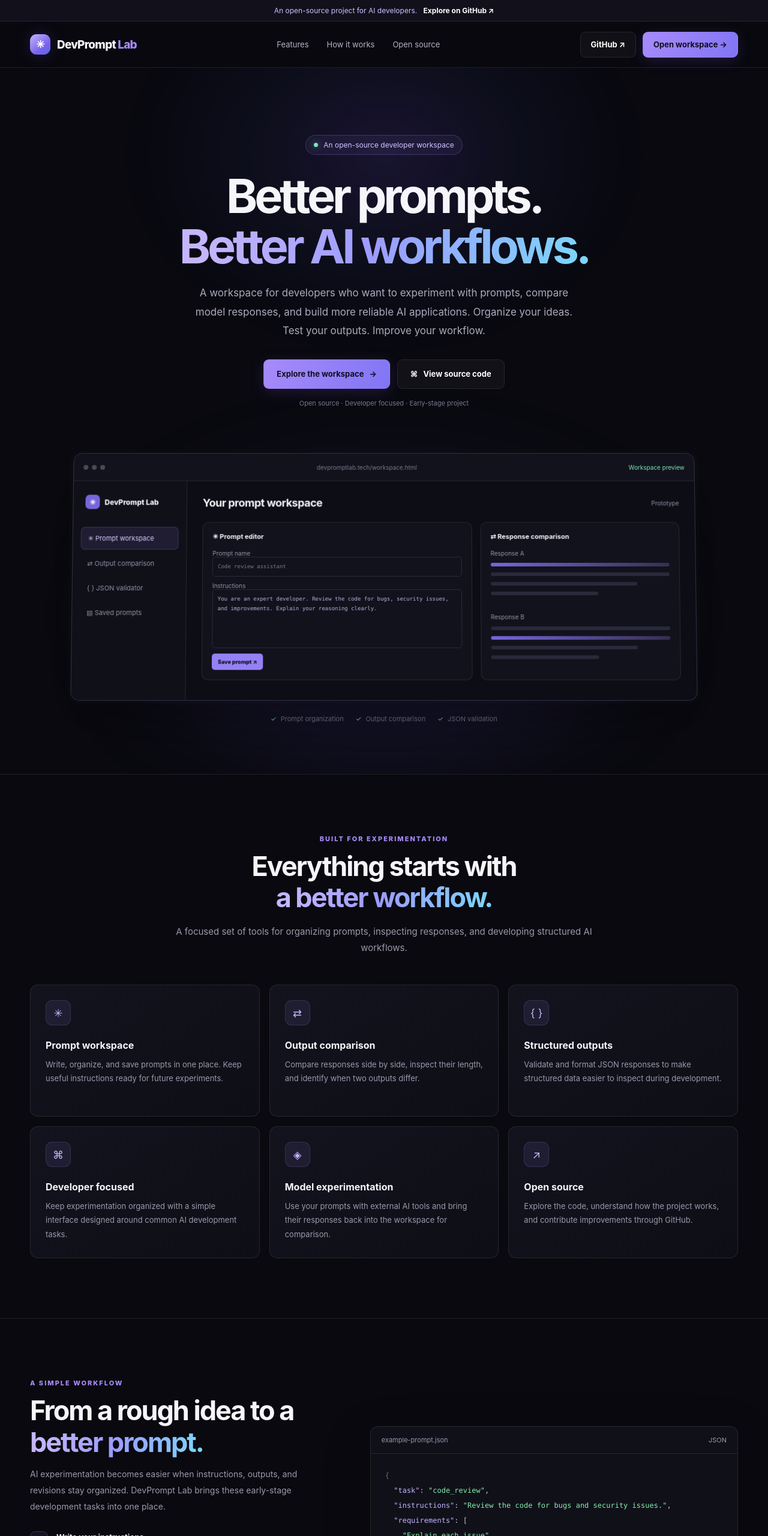
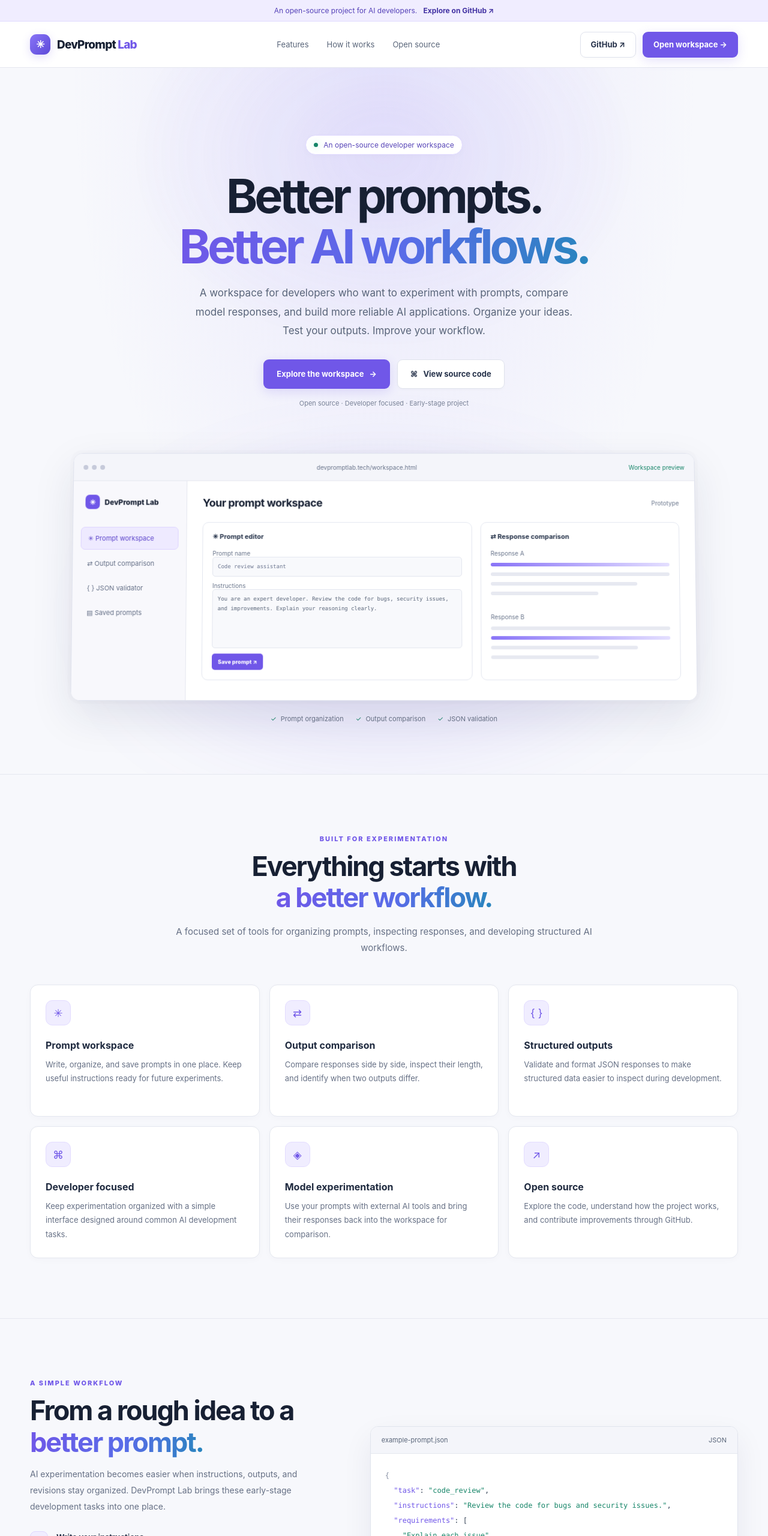
Before and after one commit to vickymyth564/devprompt-lab, a website: page public/index.html in a window 1280 px wide. Shown: the top 2560 px of the page at 60% size. Drawn offline with Linux system fonts and the light colour scheme.

Commit message:
Apply professional light theme to landing page

```diff
--- a/public/index.html
+++ b/public/index.html
@@ -899,6 +899,390 @@
         gap: 16px;
       }
     }
+    /* ========================================
+   DEVPrompt LAB — PROFESSIONAL LIGHT THEME
+   ======================================== */
+
+:root {
+  --bg: #f7f8fc;
+  --surface: #ffffff;
+  --surface-2: #f0f2f8;
+  --border: #e5e7ef;
+  --text: #172033;
+  --muted: #667085;
+  --purple: #7057e8;
+  --blue: #4263eb;
+  --green: #168568;
+}
+
+/* Overall page */
+body {
+  background: #f7f8fc;
+  color: #172033;
+}
+
+/* Announcement bar */
+.announcement {
+  background: #f0edff;
+  color: #5542b8;
+  border-color: #e2dcff;
+}
+
+.announcement a {
+  color: #4333a3;
+}
+
+/* Navigation */
+.navbar {
+  background: rgba(255, 255, 255, 0.94);
+  border-color: #e5e7ef;
+}
+
+.nav-links {
+  color: #596579;
+}
+
+.nav-links a:hover {
+  color: #7057e8;
+}
+
+.logo-mark {
+  background: linear-gradient(135deg, #8974f7, #5c49d8);
+  box-shadow: 0 4px 15px rgba(112, 87, 232, 0.2);
+}
+
+.logo-name span {
+  color: #7057e8;
+}
+
+/* Buttons */
+.button {
+  background: #ffffff;
+  border-color: #dfe2ec;
+  color: #27334b;
+  box-shadow: 0 2px 5px rgba(24, 32, 51, 0.025);
+}
+
+.button:hover {
+  background: #f7f5ff;
+  border-color: #c9bfff;
+}
+
+.button.primary {
+  background: #7057e8;
+  color: #ffffff;
+  box-shadow: 0 5px 18px rgba(112, 87, 232, 0.18);
+}
+
+.button.primary:hover {
+  background: #5c43d1;
+}
+
+/* Hero section */
+.hero {
+  background:
+    radial-gradient(
+      ellipse at 50% 0%,
+      rgba(137, 116, 247, 0.12),
+      transparent 58%
+    ),
+    #f7f8fc;
+}
+
+.hero::before {
+  background: radial-gradient(
+    ellipse,
+    rgba(137, 116, 247, 0.12),
+    transparent 70%
+  );
+}
+
+.pill {
+  background: #ffffff;
+  border-color: #ded7ff;
+  color: #5846b8;
+  box-shadow: 0 3px 12px rgba(30, 30, 60, 0.025);
+}
+
+.hero-description {
+  color: #596579;
+}
+
+.hero-note {
+  color: #788196;
+}
+
+.gradient-text {
+  background-image: linear-gradient(
+    105deg,
+    #7057e8,
+    #596ce8 55%,
+    #2786bd
+  );
+}
+
+/* Product preview */
+.preview-glow {
+  background: rgba(112, 87, 232, 0.11);
+  filter: blur(75px);
+}
+
+.browser {
+  border-color: #dfe2ed;
+  background: #ffffff;
+  box-shadow:
+    0 25px 70px rgba(31, 41, 75, 0.10),
+    0 0 0 5px rgba(31, 41, 75, 0.015);
+}
+
+.browser-bar {
+  background: #f4f5fa;
+  border-color: #e5e7ef;
+}
+
+.browser-dots span {
+  background: #c6cada;
+}
+
+.browser-address {
+  color: #68738a;
+}
+
+.browser-status {
+  color: #168568;
+}
+
+.mock-sidebar {
+  background: #f8f8fc;
+  border-color: #e5e7ef;
+}
+
+.mock-brand {
+  color: #172033;
+}
+
+.mock-brand-icon {
+  background: #7057e8;
+  color: #ffffff;
+}
+
+.mock-nav {
+  color: #657087;
+}
+
+.mock-nav.active {
+  background: #eeeaff;
+  border-color: #dcd3ff;
+  color: #5b43ca;
+}
+
+.mock-main {
+  background: #ffffff;
+}
+
+.mock-label {
+  color: #69758b;
+}
+
+.mock-card {
+  background: #ffffff;
+  border-color: #e3e6ef;
+}
+
+.mock-card h4 {
+  color: #26334a;
+}
+
+.mock-field {
+  background: #f8f9fc;
+  border-color: #e3e6ef;
+  color: #6c7690;
+}
+
+.mock-field.tall {
+  color: #596579;
+}
+
+.mock-small-button {
+  background: #7057e8;
+  color: #ffffff;
+}
+
+.response-line {
+  background: #e7e9f1;
+}
+
+.response-line.purple {
+  background: linear-gradient(90deg, #8974f7, #e4dfff);
+}
+
+.preview-bottom {
+  color: #667085;
+}
+
+/* Section headings */
+.section {
+  border-color: #e6e8f0;
+}
+
+.section-kicker {
+  color: #7057e8;
+}
+
+.section-description {
+  color: #667085;
+}
+
+/* Feature cards */
+.feature-card {
+  background: #ffffff;
+  border-color: #e4e7ef;
+  box-shadow: 0 3px 12px rgba(25, 35, 65, 0.025);
+}
+
+.feature-card:hover {
+  border-color: #cfc4ff;
+  box-shadow: 0 12px 30px rgba(48, 43, 100, 0.07);
+}
+
+.feature-icon {
+  background: #f0edff;
+  border-color: #e3dcff;
+  color: #7057e8;
+}
+
+.feature-card h3 {
+  color: #202b40;
+}
+
+.feature-card p {
+  color: #667085;
+}
+
+/* Workflow */
+.workflow-copy > p {
+  color: #667085;
+}
+
+.step-number {
+  background: #f0edff;
+  border-color: #dfd7ff;
+  color: #7057e8;
+}
+
+.step h3 {
+  color: #26334a;
+}
+
+.step p {
+  color: #667085;
+}
+
+/* Code example */
+.code-window {
+  background: #ffffff;
+  border-color: #e0e4ed;
+  box-shadow: 0 20px 50px rgba(25, 35, 65, 0.07);
+}
+
+.code-header {
+  background: #f4f5fa;
+  border-color: #e5e7ef;
+  color: #596579;
+}
+
+.code-body {
+  background: #ffffff;
+  color: #334155;
+}
+
+.code-purple {
+  color: #7057e8;
+}
+
+.code-blue {
+  color: #2563a6;
+}
+
+.code-green {
+  color: #168568;
+}
+
+.code-muted {
+  color: #8a93a6;
+}
+
+/* Open-source panel */
+.open-source {
+  background:
+    radial-gradient(
+      ellipse at 100% 0%,
+      rgba(112, 87, 232, 0.09),
+      transparent 55%
+    ),
+    #ffffff;
+  border-color: #e0ddf4;
+}
+
+.open-source p {
+  color: #667085;
+}
+
+.github-symbol {
+  background: #f5f4ff;
+  border-color: #e4e0fa;
+  color: #7057e8;
+}
+
+/* Bottom CTA */
+.cta {
+  background:
+    radial-gradient(
+      ellipse at 50% 0%,
+      rgba(112, 87, 232, 0.07),
+      transparent 60%
+    );
+}
+
+.cta p {
+  color: #667085;
+}
+
+/* Footer */
+footer {
+  background: #ffffff;
+  border-color: #e5e7ef;
+}
+
+.footer-brand p {
+  color: #667085;
+}
+
+.footer-links {
+  color: #596579;
+}
+
+.footer-links a:hover {
+  color: #7057e8;
+}
+
+.footer-bottom {
+  border-color: #e5e7ef;
+  color: #7b8497;
+}
+
+/* Responsive polish */
+@media (max-width: 560px) {
+  .hero {
+    background:
+      radial-gradient(
+        ellipse at 50% 0%,
+        rgba(137, 116, 247, 0.10),
+        transparent 65%
+      ),
+      #f7f8fc;
+  }
+}
   </style>
 </head>
 
```
